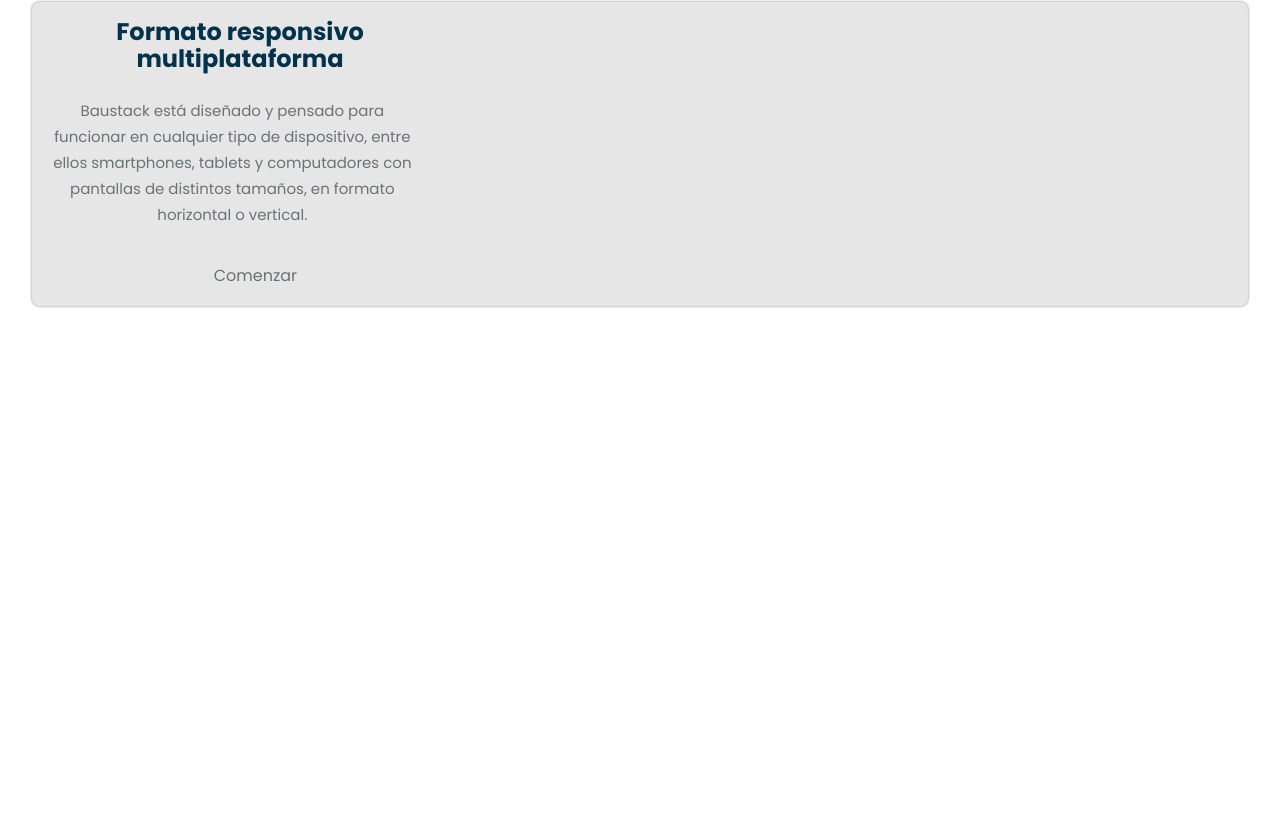
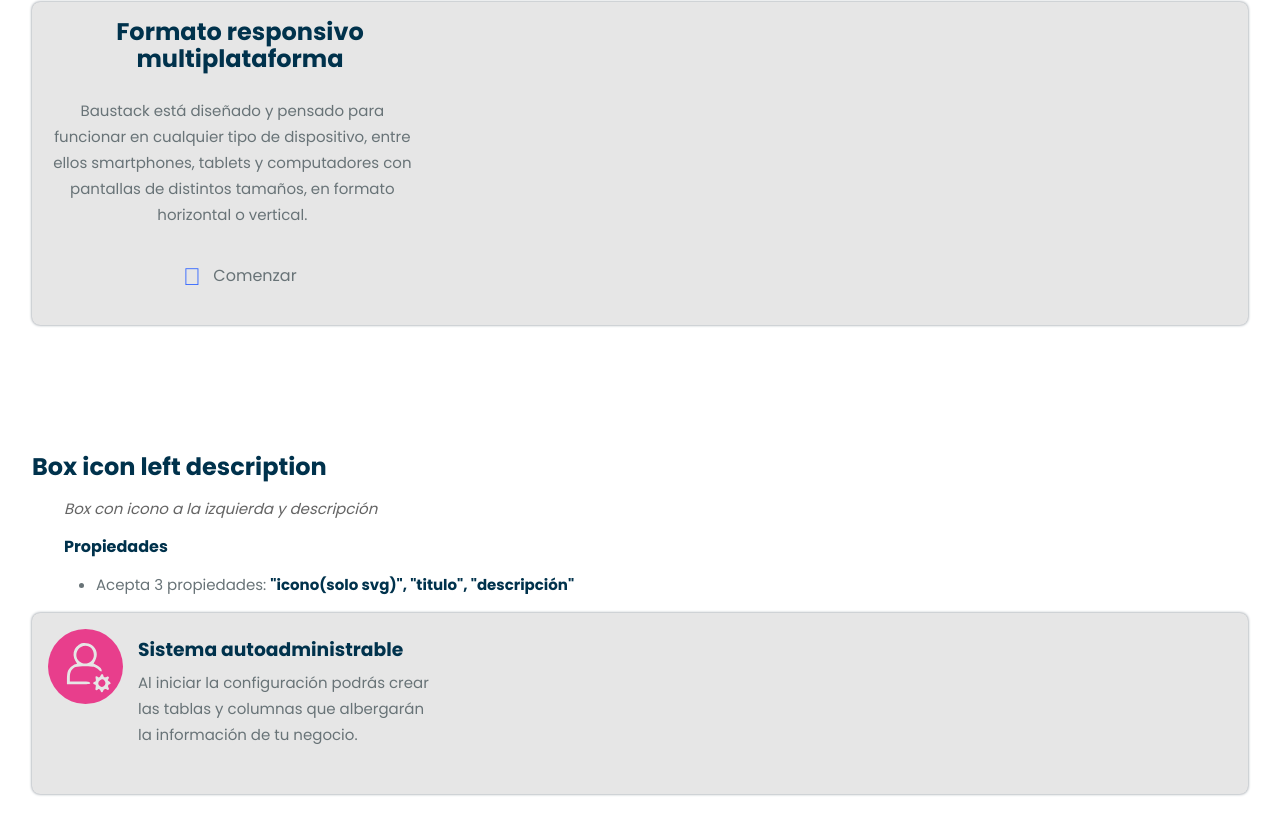
Before and after one commit to Gatodegithub/web-baustack-andres, a Next.js app: page /libreria in a window 1280 px wide. Shown: the part 1961-2796 px from the top of the page. Before the commit the page ends 2331 px from the top, so only its background shows below. Built offline with nearby package versions, Linux system fonts and the light colour scheme.

Commit message:
box icon left

```diff
--- a/baustack-lib/Sets/BoxDescriptionSet.js
+++ b/baustack-lib/Sets/BoxDescriptionSet.js
@@ -1,5 +1,5 @@
 import Set from "@lib/Utils/Set";
-import BoxDescription from "@components/Box-description/BoxDescription";
+import BoxDescription from "@components/Box-icontop/BoxDescription";
 
 export default function BoxDescriptionSet() {
   const docs = <p>Box para las descripciónes</p>;
--- /dev/null
+++ b/baustack-lib/Sets/BoxIconLeftSet.js
@@ -0,0 +1,22 @@
+import Set from "@lib/Utils/Set";
+import BoxIconLeft from "@components/Box-iconleft/BoxIconLeft";
+
+export default function BoxDescriptionSet() {
+  const docs = <p>Box con icono a la izquierda y descripción</p>;
+  const properties = (
+    <ul>
+      <li>
+        Acepta 3 propiedades: <b>"icono(solo svg)", "titulo", "descripción"</b>
+      </li>
+    </ul>
+  );
+
+  const title = "Sistema autoadministrable",
+    description = "Al iniciar la configuración podrás crear las tablas y columnas que albergarán la información de tu negocio."
+
+  return (
+    <Set title="Box icon left description" docs={docs} properties={properties}>
+      <BoxIconLeft title={title} description={description} />
+    </Set>
+  );
+}
--- a/baustack-lib/Sets/HeroSet.js
+++ b/baustack-lib/Sets/HeroSet.js
@@ -2,18 +2,24 @@ import Set from "@lib/Utils/Set";
 import Hero from "@components/Hero/Hero";
 
 export default function BoxDescriptionSet() {
-  const docs = <p>Descripción de los heros</p>;
+  const docs = <p>Heros con descripción y foto</p>;
   const properties = (
     <ul>
       <li>
-        Acepta 3 propiedades: <b>"título", "descripción", "href"</b>
+        Acepta 3 propiedades: <b>"título", "descripción", "href" y "img"</b>
       </li>
     </ul>
   );
 
+  const title = "Formato responsivo multiplataforma",
+    description =
+      "Baustack está diseñado y pensado para funcionar en cualquier tipo de dispositivo, entre ellos smartphones, tablets y computadores con pantallas de distintos tamaños, en formato horizontal o vertical.";
+
   return (
     <Set title="Hero description" docs={docs} properties={properties}>
-      <Hero title="Formato responsivo multiplataforma" description="Baustack está diseñado y pensado para funcionar en cualquier tipo de dispositivo, entre ellos smartphones, tablets y computadores con pantallas de distintos tamaños, en formato horizontal o vertical." />
+      <Hero title={title} description={description}/>
     </Set>
   );
 }
+
+// Como poner el icono en btn comenzar
--- /dev/null
+++ b/components/Box-iconleft/Box.module.scss
@@ -0,0 +1,41 @@
+.boxIconLeft {
+  text-align: center;
+  & .iconLeft {
+    margin-bottom: 20px;
+    border-radius: 50%;
+    width: 103px;
+    height: 103px;
+  }
+}
+
+.descrBlock {
+  padding-left: 15px;
+
+  & h3 {
+    padding: 0px 0px 10px;
+  }
+
+  & p {
+    padding-bottom: 30px;
+  }
+}
+
+@media (min-width: 768px) {
+  .boxIconLeft {
+    display: flex;
+    text-align: left;
+
+    & .iconLeft {
+      margin-bottom: 30px;
+      border-radius: 50%;
+      width: 75px;
+      height: 75px;
+    }
+  }
+
+  .descrBlock {
+    & h3 {
+      padding: 10px 0px;
+    }
+  }
+}
--- /dev/null
+++ b/components/Box-iconleft/BoxIconLeft.js
@@ -0,0 +1,51 @@
+import styles from "@components/Box-iconleft/Box.module.scss";
+
+export default function BoxDescription({ icon, title, description }) {
+  return (
+    <div className={styles.boxIconLeft}>
+      <div>
+        <svg
+          className={styles.iconLeft}
+          version="1.0"
+          xmlns="http://www.w3.org/2000/svg"
+          width="36"
+          height="36"
+          viewBox="0 0 103.000000 103.000000"
+          preserveAspectRatio="xMidYMid meet"
+        >
+          <g
+            transform="translate(0.000000,103.000000) scale(0.100000,-0.100000)"
+            fill="#e83e8c"
+            stroke="none"
+          >
+            <path
+              d="M0 515 l0 -515 515 0 515 0 0 515 0 515 -515 0 -515 0 0 -515z m605
+291 c68 -52 85 -136 42 -211 l-22 -39 46 -23 c47 -24 77 -62 64 -83 -5 -8 -17
+-2 -39 19 -18 17 -48 36 -67 41 -46 14 -206 12 -249 -3 -52 -18 -80 -67 -80
+-138 l0 -59 124 0 c132 0 156 -4 156 -26 0 -11 -30 -14 -160 -14 l-160 0 0 75
+c0 42 6 90 14 108 15 38 66 84 102 93 l24 6 -25 42 c-29 50 -32 103 -9 153 18
+36 65 77 99 86 42 12 105 -1 140 -27z m155 -415 c0 -24 19 -32 44 -19 26 14
+44 -6 25 -28 -12 -15 -11 -19 9 -32 25 -16 30 -42 8 -42 -19 0 -29 -30 -15
+-47 17 -20 -4 -41 -24 -24 -19 15 -44 5 -50 -20 -7 -25 -27 -25 -34 0 -6 22
+-29 35 -38 21 -4 -6 -13 -10 -22 -10 -12 0 -14 7 -9 36 6 31 4 36 -13 41 -27
+7 -27 30 0 38 18 6 20 12 14 41 -4 26 -3 34 9 34 8 0 17 -4 21 -10 9 -14 32
+-1 38 21 7 25 37 25 37 0z"
+            />
+            <path
+              d="M454 784 c-65 -32 -86 -127 -39 -183 14 -16 41 -35 60 -41 73 -24
+155 34 155 111 0 101 -87 157 -176 113z"
+            />
+            <path
+              d="M712 324 c-30 -21 -29 -59 3 -80 23 -15 27 -15 50 0 29 19 33 56 9
+80 -19 20 -34 20 -62 0z"
+            />
+          </g>
+        </svg>
+      </div>
+      <div className={styles.descrBlock}>
+        <h3>{title}</h3>
+        <p>{description}</p>
+      </div>
+    </div>
+  );
+}
--- a/components/Box-description/BoxDescription.js
+++ b/components/Box-icontop/BoxDescription.js
@@ -1,4 +1,4 @@
-import styles from "@components/Box-description/Box.module.scss";
+import styles from "@components/Box-icontop/Box.module.scss";
 
 export default function BoxDescription({ icon, title, description }) {
   return (
--- a/components/Hero/Hero.js
+++ b/components/Hero/Hero.js
@@ -2,12 +2,19 @@ import styles from "@components/Hero/Hero.module.scss";
 
 export default function Hero({title, description, href}) {
   return (
-    <div className={styles.cntdescrhero}>
+    <div className={styles.hero}>
+      <div>
       <h2>{title}</h2>
       <p>
         {description}
       </p>
       <a href={href}>Comenzar</a>
+      </div>
+      <div>
+        <figure className="img">
+          <img src="" alt="" />
+        </figure>
+      </div>
     </div>
   );
 }
--- a/components/Hero/Hero.module.scss
+++ b/components/Hero/Hero.module.scss
@@ -1,4 +1,4 @@
-.cntdescrhero {
+.hero {
   text-align: center;
   // padding-top: 110px;
 
@@ -14,17 +14,20 @@
     display: inline-block;
     vertical-align: middle;
     margin-right: 12px;
-    font-family: icomoon;
     font-size: 24px;
     content: "\e900";
     color: #36f;
     transition: all .3s ease 0s;
   }
+
+  & a:hover::before {
+    color: var(--primary-action-color-hover);
+  }
 }
 
 @media (min-width: 992px) and (max-width: 1199px) {
-  .cnt-descr-hero {
-    padding-top: 80px;
+  .hero {
+    // padding-top: 80px;
 
     & h2 {
       padding-bottom: 15px;
--- a/pages/libreria/index.js
+++ b/pages/libreria/index.js
@@ -1,5 +1,6 @@
 import ActionButtonSet from "baustack-lib/Sets/ActionButtonSet";
 import BoxDescriptionSet from "baustack-lib/Sets/BoxDescriptionSet";
+import BoxIconLeft from "baustack-lib/Sets/BoxIconLeftSet";
 import HeroSet from "baustack-lib/Sets/HeroSet";
 import styles from "@lib/Library.module.scss";
 
@@ -46,6 +47,7 @@ export default function LibreriaIndex() {
       <ActionButtonSet />
       <BoxDescriptionSet />
       <HeroSet />
+      <BoxIconLeft />
     </>
   );
 }
```
Also changed, not shown: components/Box-iconleft/people.svg (added), components/Box-icontop/Box.module.scss (renamed from components/Box-description/Box.module.scss).
